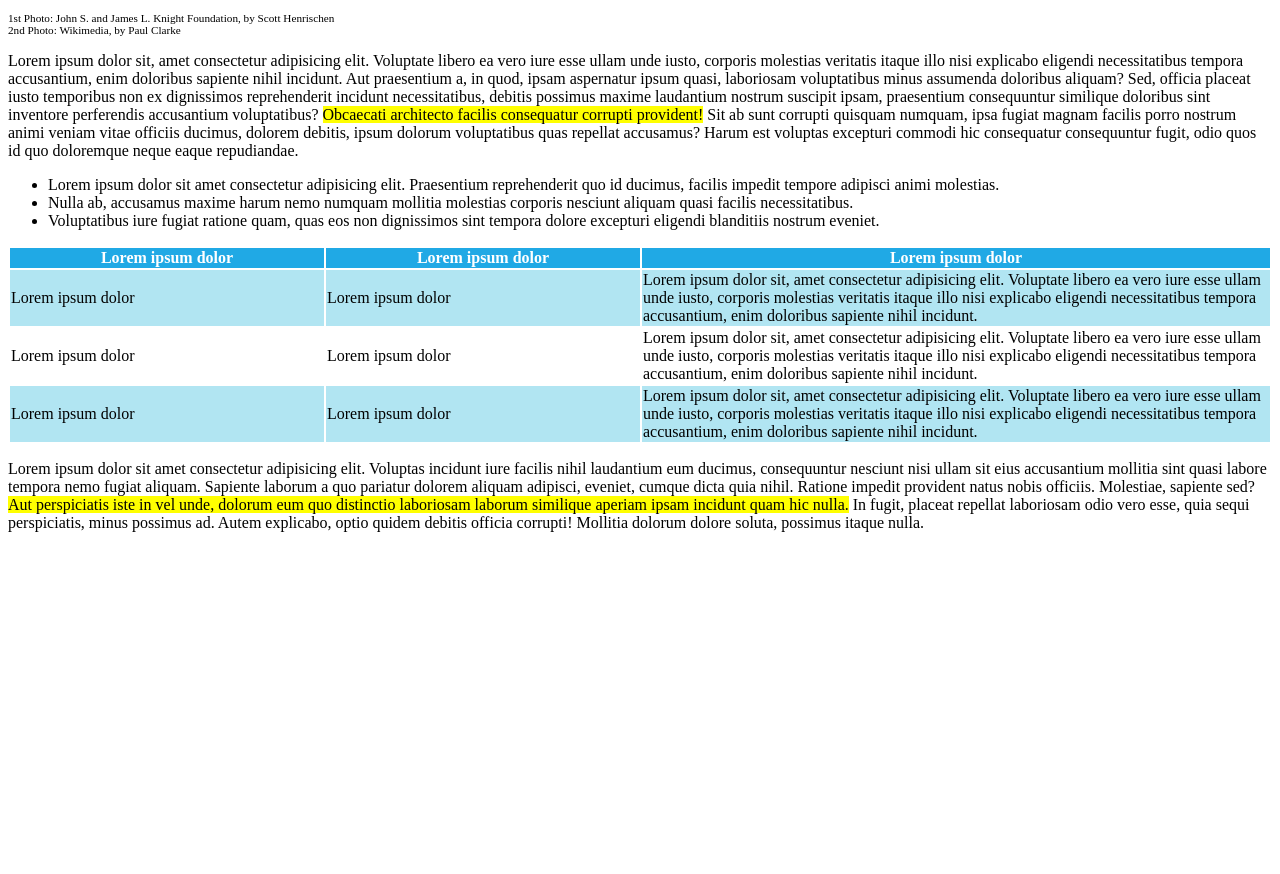
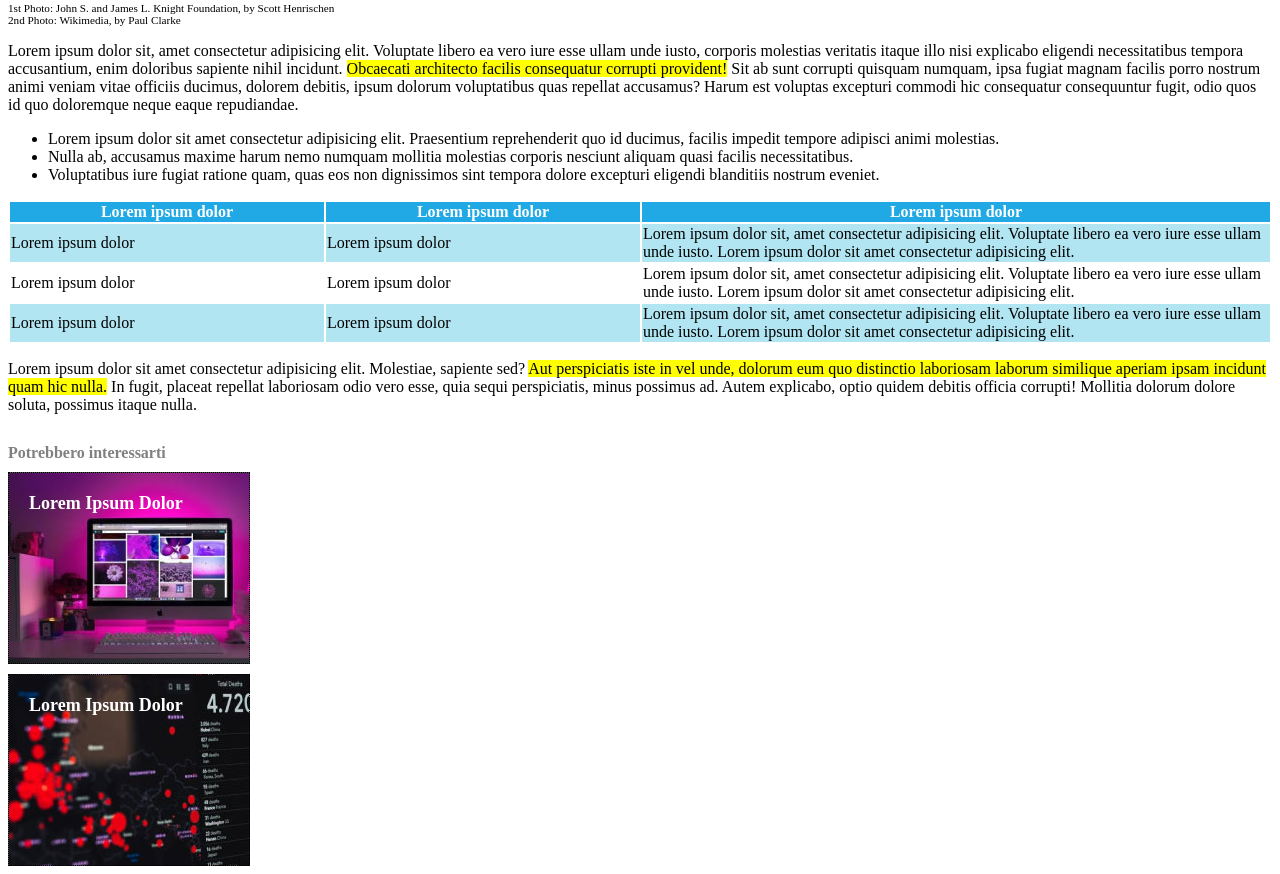
Before and after one commit to DeboraCocchi/html-css-booleaner, a plain HTML site: page index.html in a window 1280 px wide. Shown: the part 708-1582 px from the top of the page. Before the commit the page ends 1256 px from the top, so only its background shows below. Drawn offline with Linux system fonts and the light colour scheme.

Commit message:
[add]footer-and-last-edits

```diff
--- a/CSS/style.css
+++ b/CSS/style.css
@@ -1,11 +1,12 @@
 .booleaner-bg{
-  height:150px;
+  height:140px;
   background-color:rgb(78,160,255);
-  background-image: url('IMG/pattern.png');
+  background-image: url('../IMG/pattern.png');
+  background-position: center center;
 }
 
 #booleaner-logo{
-  height:70px;
+  height:56px;
   margin:40px 20px;
 }
 
@@ -45,4 +46,34 @@ th{
 }
 
 tr:nth-child(odd){
-  background-color: #B1E5F2}
+  background-color: #B1E5F2
+}
+
+footer{
+ margin-top: 30px;
+}
+
+#next-reading{
+  font-size:16px;
+  color:grey;
+  font-weight: bold;
+}
+
+.suggested{
+  width:200px;
+  height: 150px;
+  color:white;
+  padding: 20px;
+  border: 1px dotted black;
+  margin-top:10px;
+  font-size: 18px;
+  font-weight: bold;
+}
+
+.first-article{
+  background-image: url('../IMG/monitor.jpg');
+}
+
+.second-article{
+  background-image: url('../IMG/graph.jpg');
+}
--- a/index.html
+++ b/index.html
@@ -33,7 +33,7 @@
 
     <!-- paragrafo ed elenco -->
     <section>
-      <p>Lorem ipsum dolor sit, amet consectetur adipisicing elit. Voluptate libero ea vero iure esse ullam unde iusto, corporis molestias veritatis itaque illo nisi explicabo eligendi necessitatibus tempora accusantium, enim doloribus sapiente nihil incidunt. Aut praesentium a, in quod, ipsam aspernatur ipsum quasi, laboriosam voluptatibus minus assumenda doloribus aliquam? Sed, officia placeat iusto temporibus non ex dignissimos reprehenderit incidunt necessitatibus, debitis possimus maxime laudantium nostrum suscipit ipsam, praesentium consequuntur similique doloribus sint inventore perferendis accusantium voluptatibus? <span class="highlight">Obcaecati architecto facilis consequatur corrupti provident!</span> Sit ab sunt corrupti quisquam numquam, ipsa fugiat magnam facilis porro nostrum animi veniam vitae officiis ducimus, dolorem debitis, ipsum dolorum voluptatibus quas repellat accusamus? Harum est voluptas excepturi commodi hic consequatur consequuntur fugit, odio quos id quo doloremque neque eaque repudiandae.</p>
+      <p>Lorem ipsum dolor sit, amet consectetur adipisicing elit. Voluptate libero ea vero iure esse ullam unde iusto, corporis molestias veritatis itaque illo nisi explicabo eligendi necessitatibus tempora accusantium, enim doloribus sapiente nihil incidunt. <span class="highlight">Obcaecati architecto facilis consequatur corrupti provident!</span> Sit ab sunt corrupti quisquam numquam, ipsa fugiat magnam facilis porro nostrum animi veniam vitae officiis ducimus, dolorem debitis, ipsum dolorum voluptatibus quas repellat accusamus? Harum est voluptas excepturi commodi hic consequatur consequuntur fugit, odio quos id quo doloremque neque eaque repudiandae.</p>
 
       <ul>
         <li>Lorem ipsum dolor sit amet consectetur adipisicing elit. Praesentium reprehenderit quo id ducimus, facilis impedit tempore adipisci animi molestias.</li>
@@ -59,27 +59,35 @@
           <tr>
             <td>Lorem ipsum dolor</td>
             <td>Lorem ipsum dolor</td>
-            <td>Lorem ipsum dolor sit, amet consectetur adipisicing elit. Voluptate libero ea vero iure esse ullam unde iusto, corporis molestias veritatis itaque illo nisi explicabo eligendi necessitatibus tempora accusantium, enim doloribus sapiente nihil incidunt.</td>
+            <td>Lorem ipsum dolor sit, amet consectetur adipisicing elit. Voluptate libero ea vero iure esse ullam unde iusto. Lorem ipsum dolor sit amet consectetur adipisicing elit.</td>
           </tr>
           <tr>
             <td>Lorem ipsum dolor</td>
             <td>Lorem ipsum dolor</td>
-            <td>Lorem ipsum dolor sit, amet consectetur adipisicing elit. Voluptate libero ea vero iure esse ullam unde iusto, corporis molestias veritatis itaque illo nisi explicabo eligendi necessitatibus tempora accusantium, enim doloribus sapiente nihil incidunt.</td>
+            <td>Lorem ipsum dolor sit, amet consectetur adipisicing elit. Voluptate libero ea vero iure esse ullam unde iusto. Lorem ipsum dolor sit amet consectetur adipisicing elit.</td>
           </tr>
           <tr>
             <td>Lorem ipsum dolor</td>
             <td>Lorem ipsum dolor</td>
-            <td>Lorem ipsum dolor sit, amet consectetur adipisicing elit. Voluptate libero ea vero iure esse ullam unde iusto, corporis molestias veritatis itaque illo nisi explicabo eligendi necessitatibus tempora accusantium, enim doloribus sapiente nihil incidunt.</td>
+            <td>Lorem ipsum dolor sit, amet consectetur adipisicing elit. Voluptate libero ea vero iure esse ullam unde iusto. Lorem ipsum dolor sit amet consectetur adipisicing elit.</td>
           </tr>
         </tbody>
       </table>
 
-      <p>Lorem ipsum dolor sit amet consectetur adipisicing elit. Voluptas incidunt iure facilis nihil laudantium eum ducimus, consequuntur nesciunt nisi ullam sit eius accusantium mollitia sint quasi labore tempora nemo fugiat aliquam. Sapiente laborum a quo pariatur dolorem aliquam adipisci, eveniet, cumque dicta quia nihil. Ratione impedit provident natus nobis officiis. Molestiae, sapiente sed? <span class="highlight">Aut perspiciatis iste in vel unde, dolorum eum quo distinctio laboriosam laborum similique aperiam ipsam incidunt quam hic nulla.</span> In fugit, placeat repellat laboriosam odio vero esse, quia sequi perspiciatis, minus possimus ad. Autem explicabo, optio quidem debitis officia corrupti! Mollitia dolorum dolore soluta, possimus itaque nulla.</p>
+      <p>Lorem ipsum dolor sit amet consectetur adipisicing elit. Molestiae, sapiente sed? <span class="highlight">Aut perspiciatis iste in vel unde, dolorum eum quo distinctio laboriosam laborum similique aperiam ipsam incidunt quam hic nulla.</span> In fugit, placeat repellat laboriosam odio vero esse, quia sequi perspiciatis, minus possimus ad. Autem explicabo, optio quidem debitis officia corrupti! Mollitia dolorum dolore soluta, possimus itaque nulla.</p>
 
     </section>
     <!-- /tabella e chiosa -->
   </main>
 
-  <footer></footer>
+  <footer>
+    <span id="next-reading">Potrebbero interessarti</span>
+    <div class="suggested first-article">
+      Lorem Ipsum Dolor
+    </div>
+    <div class="suggested second-article">
+      Lorem Ipsum Dolor
+    </div>
+  </footer>
 </body>
 </html>
```
